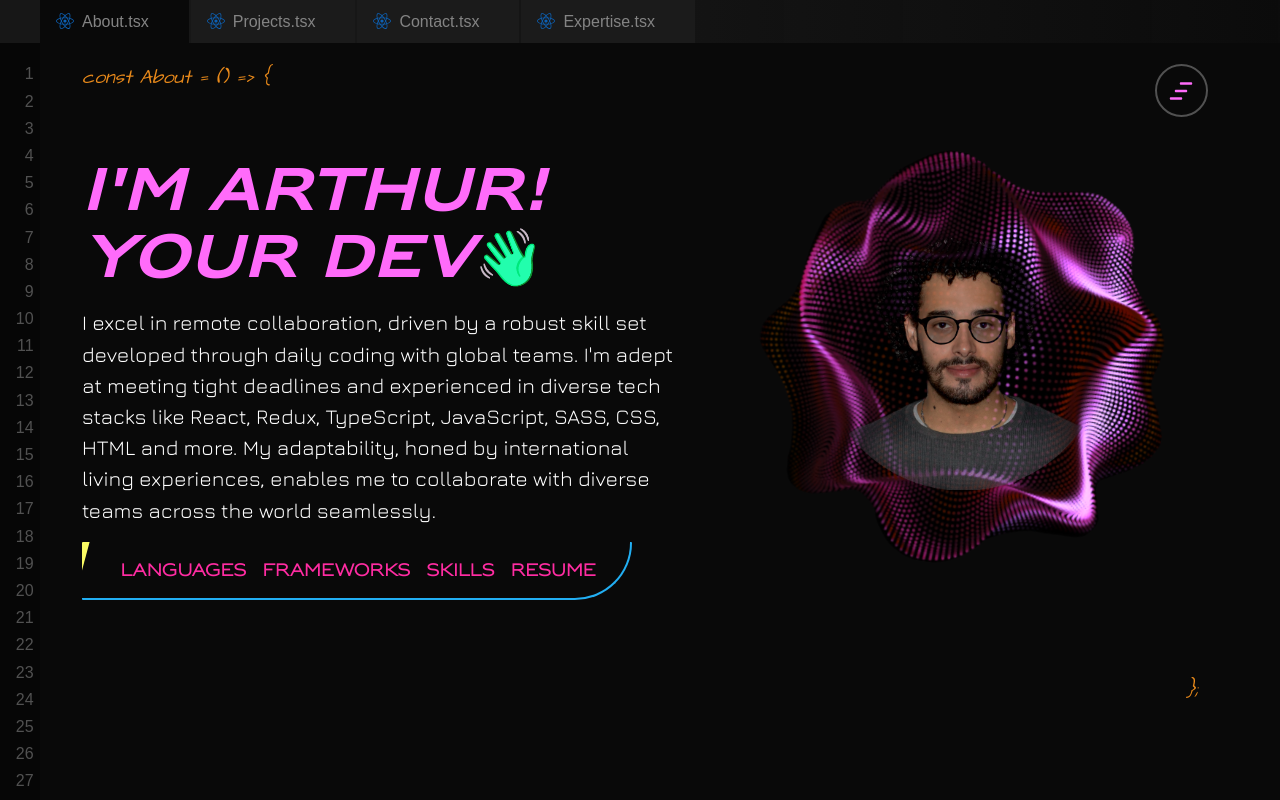
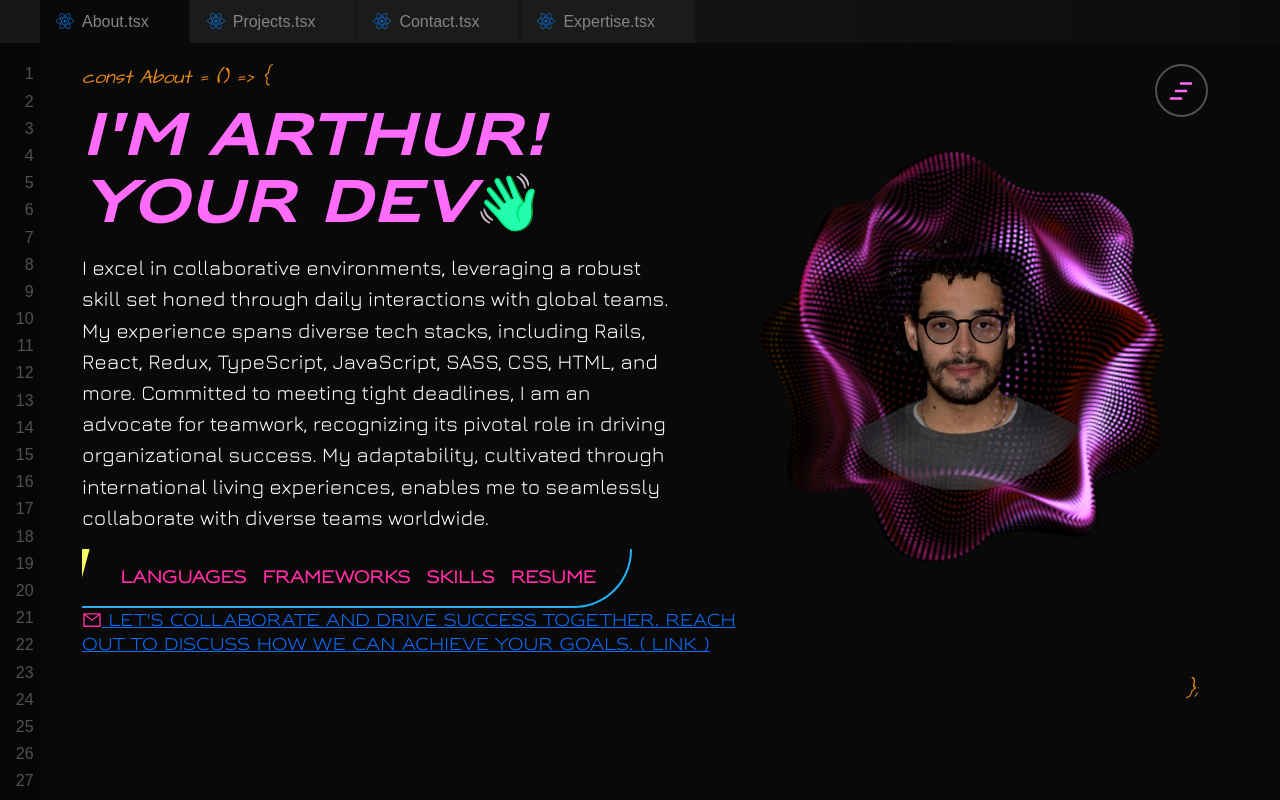
Before and after one commit to ITurres/iturres-reactive-portfolio, a React (Create React App) app: page /iturres-reactive-portfolio/homepage in a window 1280 px wide. Built offline with nearby package versions, Linux system fonts and the light colour scheme; no server answers.

Commit message:
Feat: Add CTA to 'AboutPage' component and update 'about' paragrapth

```diff
--- a/src/components/pages/AboutPage.tsx
+++ b/src/components/pages/AboutPage.tsx
@@ -1,4 +1,8 @@
 import React, { useEffect, useRef } from 'react';
+
+import { Link } from 'react-router-dom';
+
+import { AiOutlineMail } from 'react-icons/ai';
 
 import profileImage from '../../assets/images/profile/profile.png';
 import homepageDotsImage from '../../assets/images/bg/homepage-dots-img.png';
@@ -28,14 +32,27 @@ const AboutPage: React.FC = () => {
           <span className="emoji">&#128075;</span>
         </h1>
         <p className="aboutPage__about-p">
-          I excel in remote collaboration, driven by a robust skill set
-          developed through daily coding with global teams. I&apos;m adept at
-          meeting tight deadlines and experienced in diverse tech stacks like
-          React, Redux, TypeScript, JavaScript, SASS, CSS, HTML and more. My
-          adaptability, honed by international living experiences, enables me to
-          collaborate with diverse teams across the world seamlessly.
+          I excel in collaborative environments, leveraging a robust skill set
+          honed through daily interactions with global teams. My experience
+          spans diverse tech stacks, including Rails, React, Redux, TypeScript,
+          JavaScript, SASS, CSS, HTML, and more. Committed to meeting tight
+          deadlines, I am an advocate for teamwork, recognizing its pivotal role
+          in driving organizational success. My adaptability, cultivated through
+          international living experiences, enables me to seamlessly collaborate
+          with diverse teams worldwide.
         </p>
+
         <AnimatedButton />
+
+        <Link
+          to="/iturres-reactive-portfolio/homepage/contact"
+          className="aboutPage__cta"
+          title="This link will take you to the contact page."
+        >
+          <AiOutlineMail size={20} className="mail-icon text-hue-rotate" />
+          &nbsp;Let&apos;s collaborate and drive success together. Reach out to
+          discuss how we can achieve your goals. ( link )
+        </Link>
       </div>
       <div className="aboutPage__images">
         <img
```
